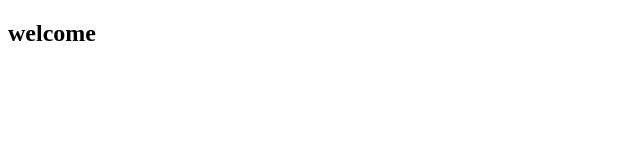
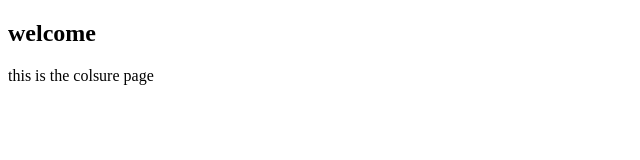
Before and after one commit to samharris0509/test, a plain HTML site: page unit 2/colsures.html in a window 1280 px wide. Shown: the whole page, without its empty margins (0-640 px from the left). Drawn offline with Linux system fonts and the light colour scheme.

Commit message:
colsures

```diff
--- a/unit 2/colsures.html
+++ b/unit 2/colsures.html
@@ -12,7 +12,7 @@
 
 <div class="moves">
     <h2>welcome</h2>
-    <p></p>
+    <p>this is the colsure page</p>
     </div>
 
 </body>
```
